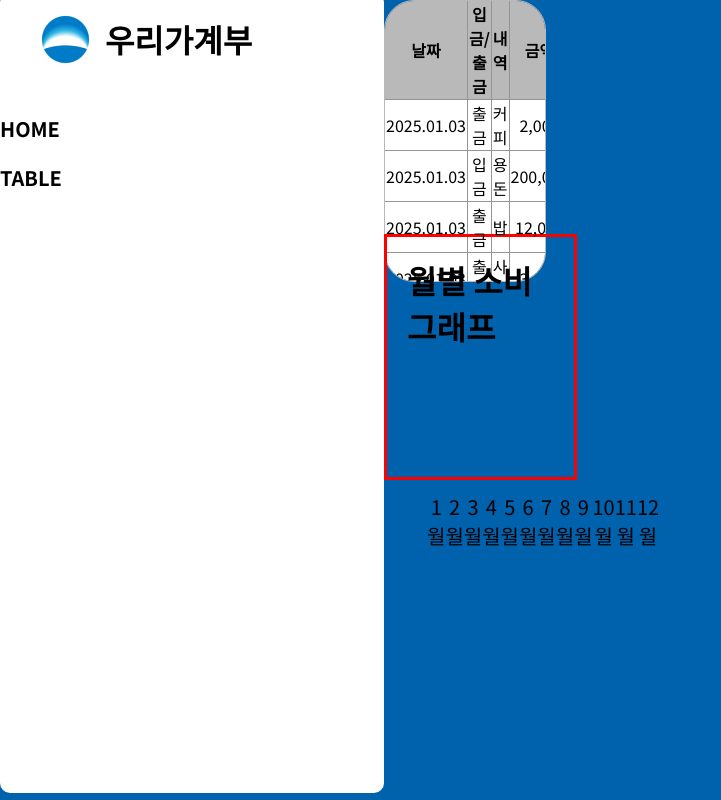
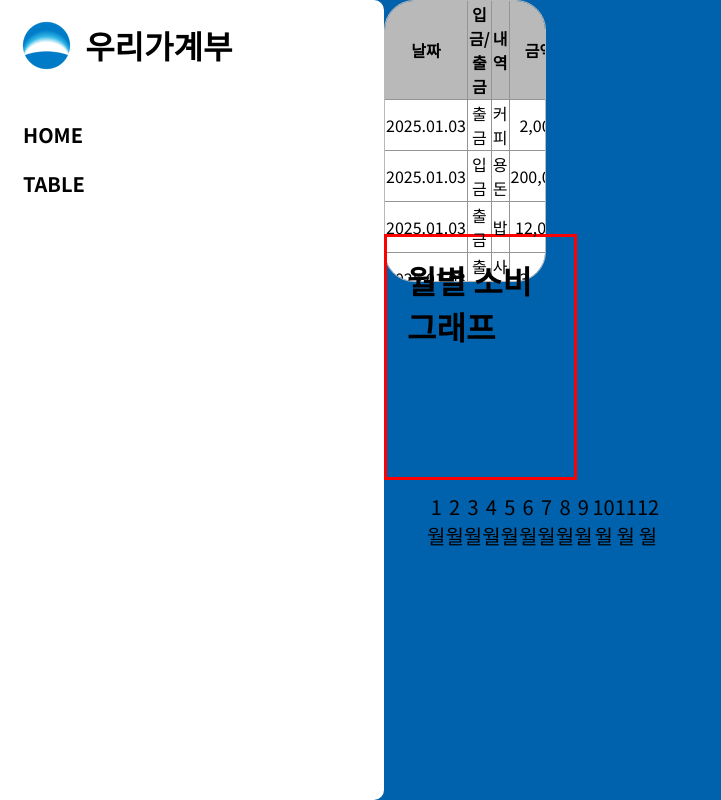
Before and after one commit to woorifisa-service-dev-4th/frontend-1st-woori-account-book, a plain HTML site: page index.html in a window 1280 px wide. Shown: the whole page, without its empty margins (0-721 px from the left). Drawn offline with Linux system fonts and the light colour scheme.

Commit message:
Refactor: 메뉴 탭 레이아웃 수정

```diff
--- a/style.css
+++ b/style.css
@@ -14,18 +14,18 @@ nav {
     width: 30%;
     height: 100%;
     background-color: white;
-    margin-top: -0.55%;
-    border-radius: 10px;
+    border-top-right-radius: 10px;
+    border-bottom-right-radius: 10px;
 }
 
 .layout_left_logo {
     display: flex;
+    margin-left: 5%;
 }
 
 .img_logo {
     width: 55px;
     height: 55px;
-    margin-left: 10%;
     margin-top: 5%;
 }
 
@@ -37,23 +37,18 @@ nav {
 }
 
 .container_left_bar {
-    /* margin-top: 20%; */
-    /* margin-left: -47%; */
+    margin-left: 6%;
+    font-size: 20px;
     font-weight: bold;
-    font-size: 20px;
 }
 
-main {
-    width: 60%;
-    height: 35%;
-}
-
+/* 표 부분 css */
 .layout_main {
     border: 1px solid #b9b9b9;
     border-radius: 30px;
     overflow: hidden;
-    /* margin-right: 5%;
-    margin-top: -38%; */
+    width: 60%;
+    height: 35%;
 }
 
 table {
```
